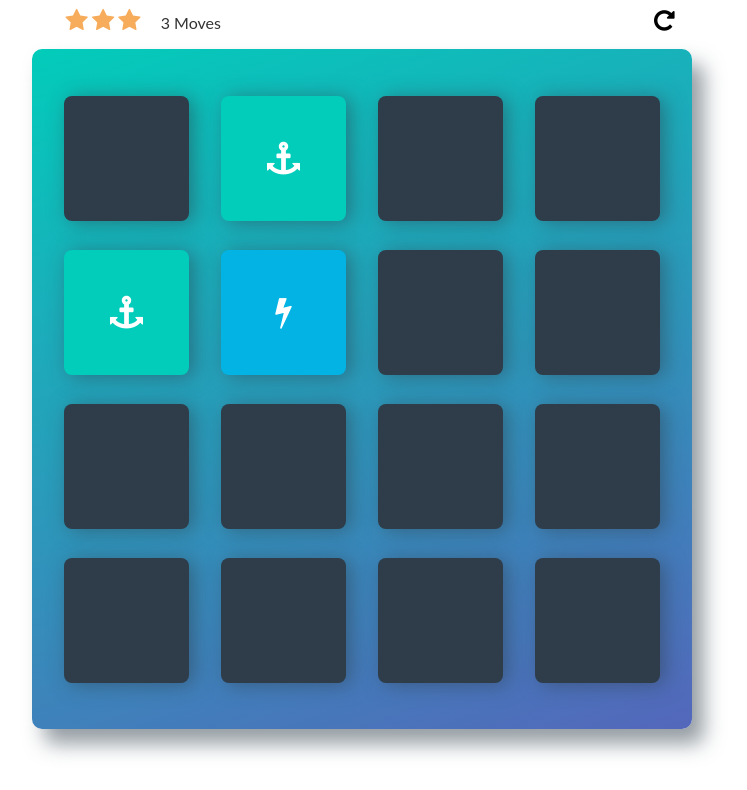
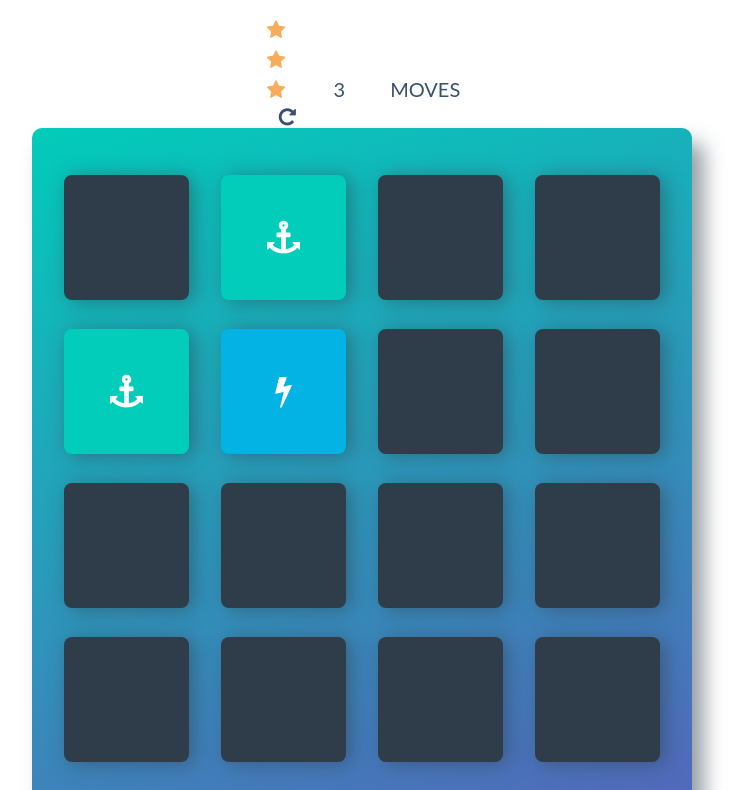
Before and after one commit to julia-crosara/concentration-game, a plain HTML site: page index.html in a window 1280 px wide. Shown: the part 118-908 px from the top of the page, without its empty margins (278-1025 px from the left). Drawn offline with Linux system fonts and the light colour scheme; a web font is replaced by a local one.

Commit message:
format: score panel

```diff
--- a/css/app.css
+++ b/css/app.css
@@ -19,7 +19,7 @@ body {
 body {
     background: #fff;
     font-family: 'Lato', sans-serif;
-    color: #333;
+    color: #385170;
 }
 
 .container {
@@ -29,26 +29,74 @@ body {
     flex-direction: column;
 }
 
+
+/* Header */
 .banner {
     width: 100%;
     height: 120px;
-    background-color: #3671bb;
+    background-color: #f79c1d;
     text-align: center;
     margin: 0 0 1.25em 0;
 }
 
 h1 {
     font-family: 'Lato', sans-serif;
-    font-size: 3.5em;
+    font-size: 3.75em;
     color: #fff;
     text-transform: uppercase;
     margin: .5em 0;
-
 }
 
-/*
- * Styles for the deck of cards
- */
+/* Score Panel */
+
+ ul {
+     padding: 0;
+     display: inline-block;
+ }
+
+.score-panel {
+    display: inline-block;
+    text-align: left;
+    font-size: 1.25em;
+    text-transform: uppercase;
+}
+
+.controls li {
+    list-style: none;
+    display: inline-block;
+}
+
+.moves {
+    padding-right: 40px;
+}
+
+.timer {
+    padding-right: 40px;
+}
+
+.stars {
+    margin: 0;
+    padding-right: 40px;
+    display: inline-block;
+    color: #f7ac5b;
+}
+
+.stars li {
+    list-style: none;
+    padding: 3px;
+}
+
+.restart {
+    cursor: pointer;
+}
+
+.fa.fa-repeat {
+    margin-left: 15px;
+    color: #385170;
+}
+
+
+/* Deck of cards */
 
 .deck {
     width: 660px;
@@ -94,49 +142,3 @@ h1 {
     background: #02ccba;
     font-size: 33px;
 }
-
-/*
- * Styles for the Score Panel
- */
-
- .moves-text {
-     display: inline-block;
-     font-size: 1.5em;
-     font-weight: bold;
-     color: #000;
- }
-
-.score-panel {
-    text-align: left;
-    width: 625px;
-    margin-bottom: 15px;
-}
-
-.score-panel .stars {
-    margin: 0;
-    padding: 0;
-    display: inline-block;
-    margin: 0 1em;
-    color: #f7ac5b;
-}
-
-.score-panel .stars li {
-    list-style: none;
-    display: inline-block;
-    font-size: 1.5em;
-}
-
-.score-panel .restart {
-    float: right;
-    cursor: pointer;
-    font-size: 1.5em;
-    color: #000;
-}
-
-.timer {
-    font-size: 1.5em;
-}
-
-.fa.fa-repeat {
-    margin-left: 7px;
-}
```
